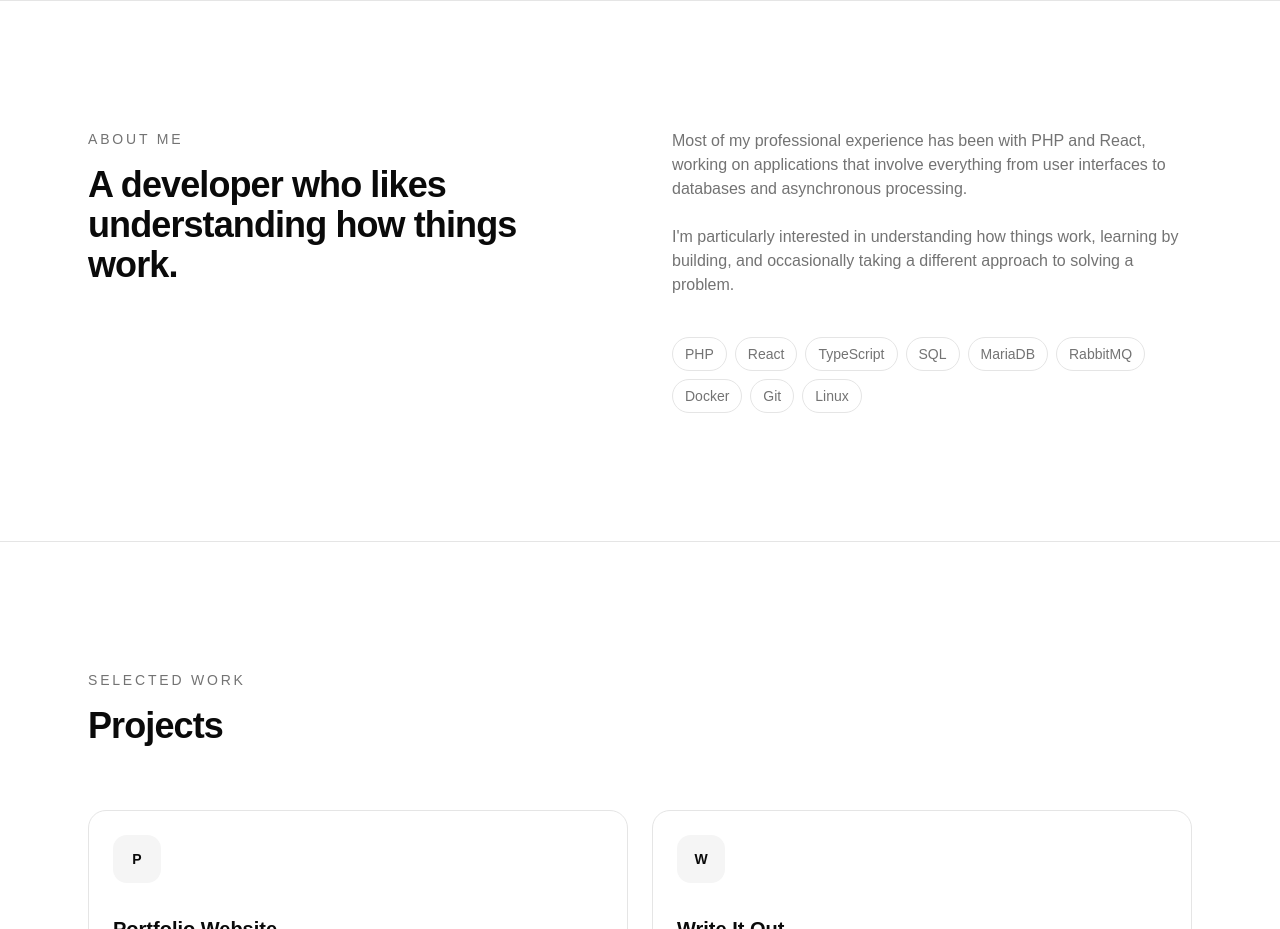
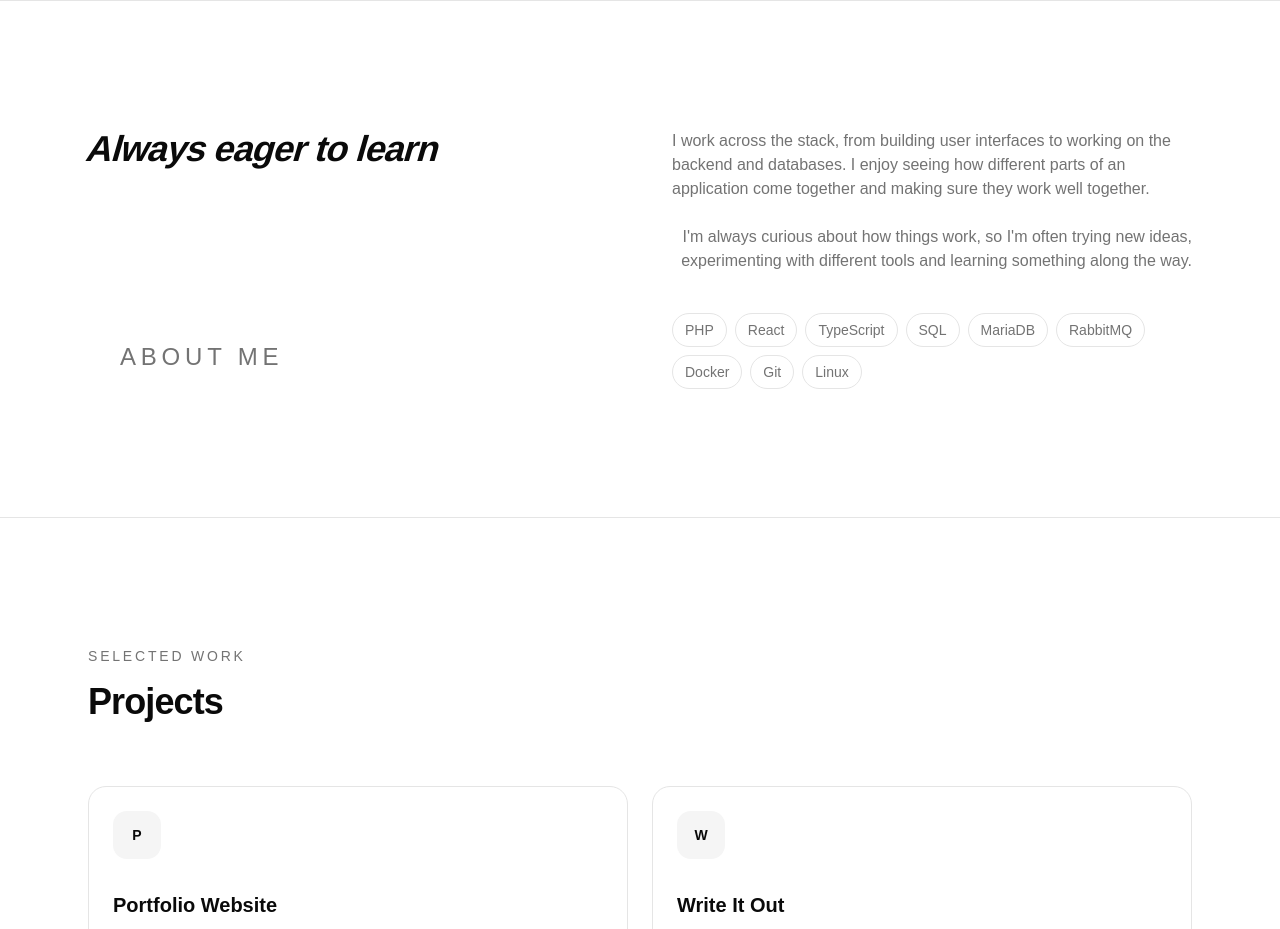
Before and after one commit to Verdanmaer/myPortfolio, a React (Vite) app: page / in a window 1280 px wide. Shown: the part 800-1729 px from the top of the page. Built offline with nearby package versions, Linux system fonts and the light colour scheme.

Commit message:
style: polish aboutMe section

```diff
--- a/src/App.tsx
+++ b/src/App.tsx
@@ -139,27 +139,27 @@ function App() {
           transition={{ duration: 0.6 }}
         >
           <div className="mx-auto grid max-w-6xl gap-16 px-6 py-12 md:grid-cols-2 md:py-32">
-            <div>
-              <p className="mb-4 text-sm font-medium uppercase tracking-[0.2em] text-muted-foreground">
+            <div className="flex flex-col justify-between">
+              <h2 className="text-3xl font-semibold tracking-tight sm:text-4xl skew-x-[-16deg]">
+                Always eager to learn
+              </h2>
+              <p className="mb-4 text-2xl font-medium uppercase tracking-[0.2em] text-muted-foreground md:px-8">
                 About me
               </p>
-
-              <h2 className="text-3xl font-semibold tracking-tight sm:text-4xl">
-                A developer who likes understanding how things work.
-              </h2>
             </div>
 
             <div className="space-y-6 text-muted-foreground">
               <p>
-                Most of my professional experience has been with PHP and React,
-                working on applications that involve everything from user
-                interfaces to databases and asynchronous processing.
+                I work across the stack, from building user interfaces to
+                working on the backend and databases. I enjoy seeing how
+                different parts of an application come together and making sure
+                they work well together.
               </p>
 
-              <p>
-                I'm particularly interested in understanding how things work,
-                learning by building, and occasionally taking a different
-                approach to solving a problem.
+              <p className="text-right">
+                I'm always curious about how things work, so I'm often trying
+                new ideas, experimenting with different tools and learning
+                something along the way.
               </p>
 
               <div className="flex flex-wrap gap-2 pt-4">
```
